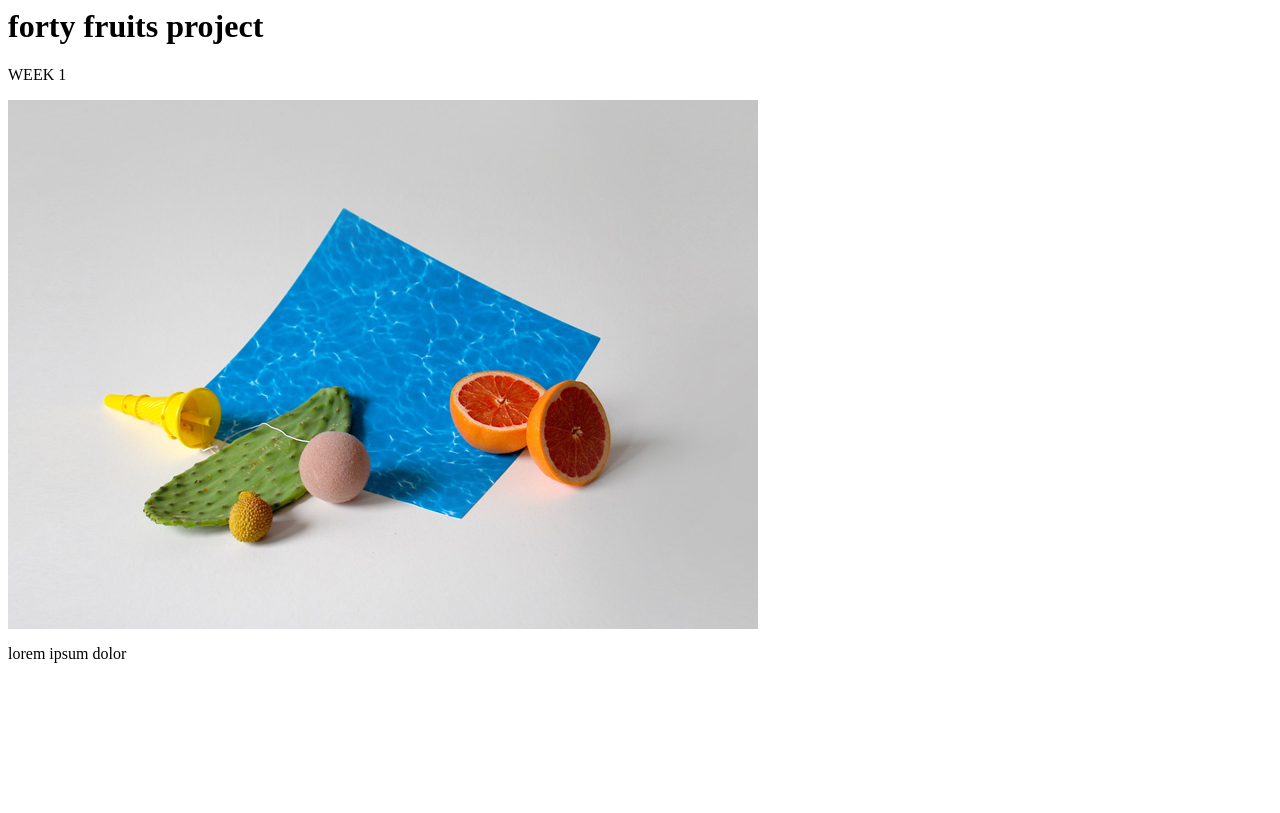
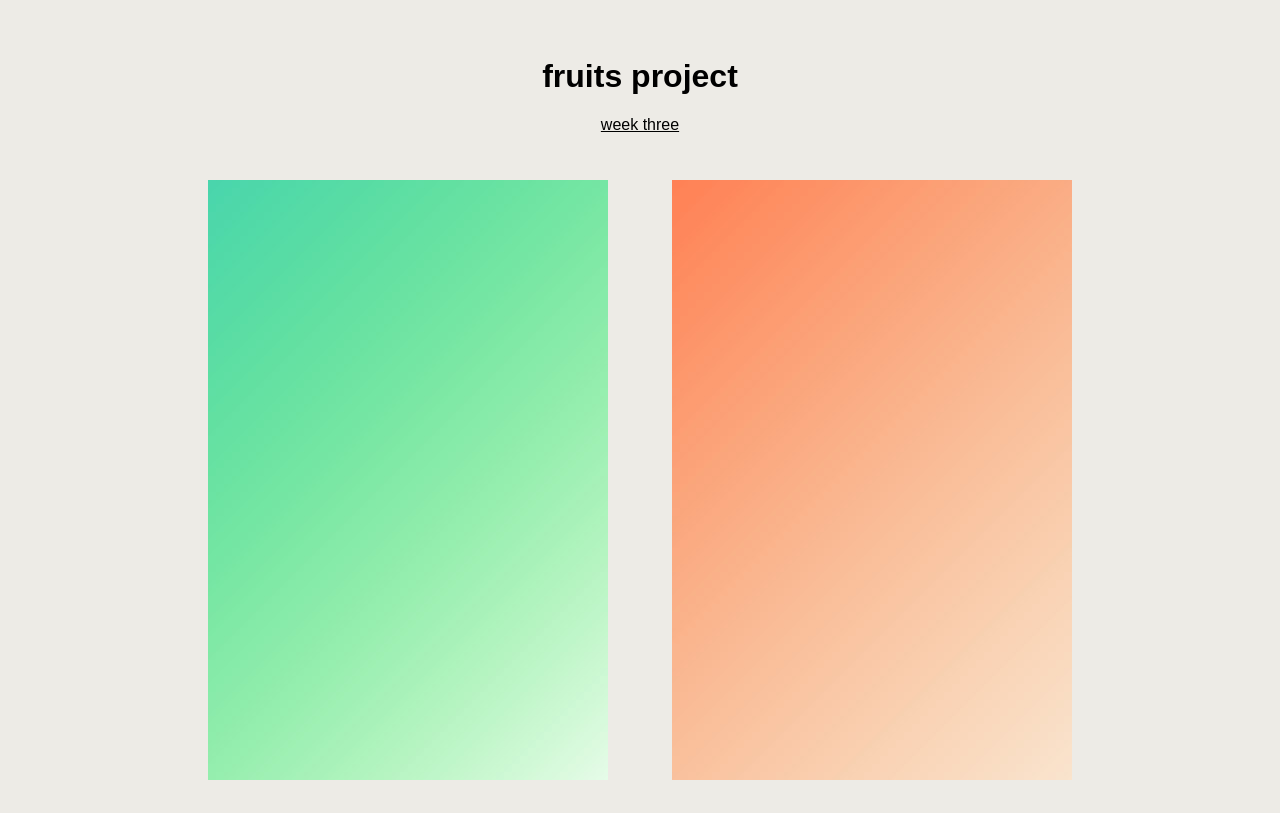
Before and after one commit to ashleykimball/ashleykimball.github.io, a plain HTML site: page unit_3/index.html in a window 1280 px wide. Shown: the top 813 px of the page. Drawn offline with Linux system fonts and the light colour scheme.

Commit message:
week 3 site
basic layout

```diff
--- /dev/null
+++ b/unit_3/css/main.css
@@ -0,0 +1,20 @@
+body {
+	background-color: #edebe6;
+	font-family: sans-serif;
+	text-align: center;
+	padding: 50px;
+}
+
+h1, h3 {
+	color: black;
+}
+
+p {
+	color: black;
+	text-decoration: underline;
+
+}
+
+img {
+	padding:30px;
+}
--- a/unit_3/index.html
+++ b/unit_3/index.html
@@ -1,14 +1,16 @@
 <html>
 <head>
-	<title>forty fruits project</title>
+	<title>fruits project</title>
+	<link rel="stylesheet" type="text/css" href="css/main.css">
 </head>
 <body>
 
-	<h1>forty fruits project</h1>
-	<p> WEEK 1 </p>
-	<img src="images/water_cone_fruit.jpg"/>
-	<p> lorem ipsum dolor </p>
-
+	<h1>fruits project</h1>
+	<p> week three </p>
+	<img src="images/tall-g.jpg"/>
+	<img src="images/tall-o.jpg"/>
+	<img src="images/wide-p.jpg"/>
+<p> contact me / newcomer.ashley@gmail.com </p>
 	<p>
 
 </body>
```
Also changed, not shown: unit_3/images/tall-g.jpg (added), unit_3/images/tall-o.jpg (added), unit_3/images/water_cone_fruit.jpg (deleted), unit_3/images/wide-p.jpg (added).
